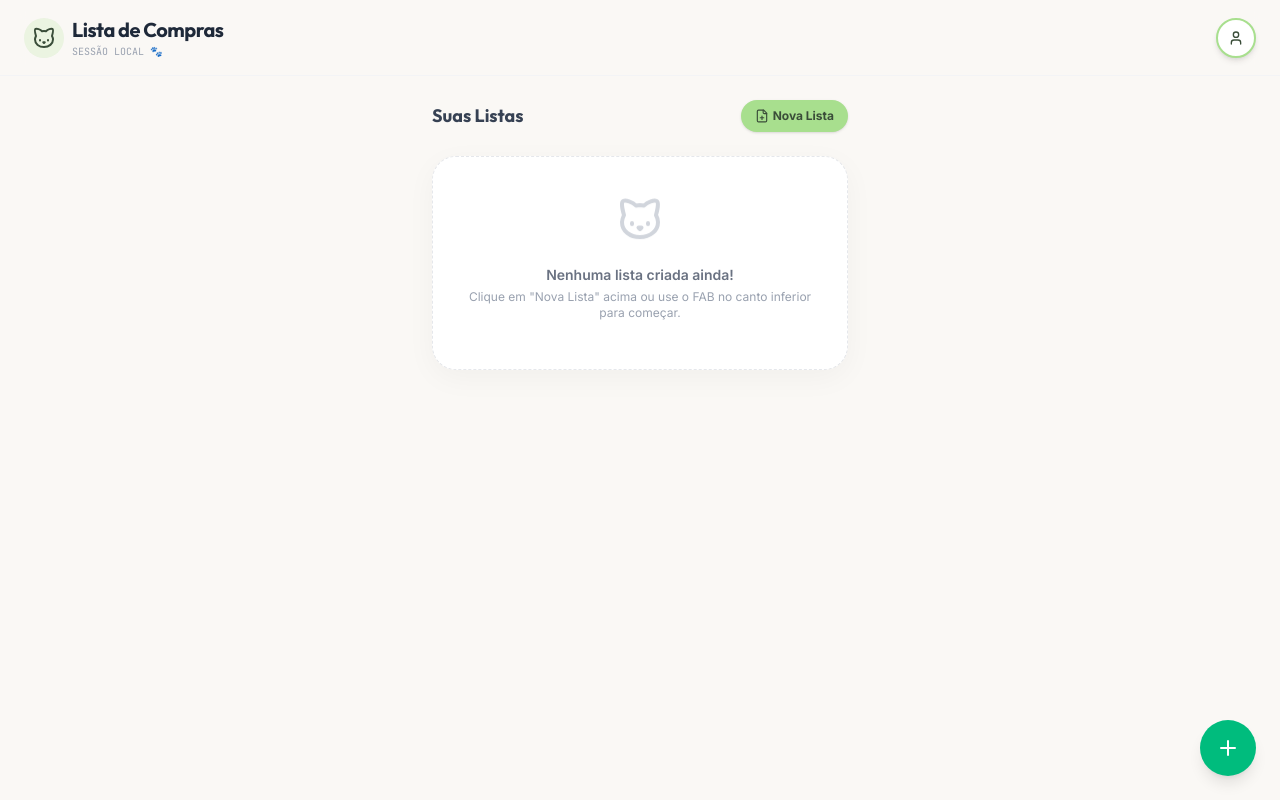
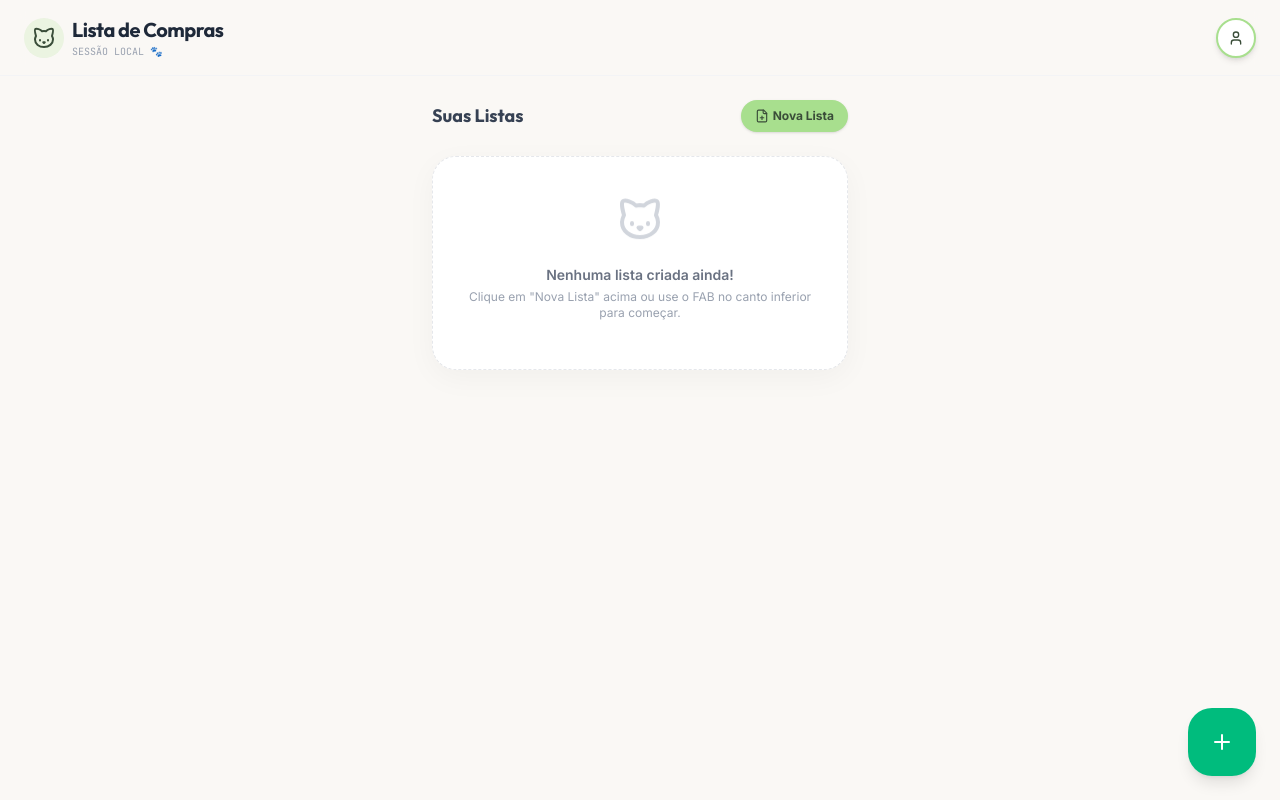
Before and after one commit to nkoten/Shopping-List, a React (Vite) app: page / in a window 1280 px wide. Built offline with nearby package versions, Linux system fonts and the light colour scheme.

Commit message:
update:  M src/App.tsx

```diff
--- a/src/App.tsx
+++ b/src/App.tsx
@@ -1437,7 +1437,7 @@ export default function App() {
             // reset fields
             setFabInputValue('');
           }}
-          class="w-14 h-14 bg-emerald-500 hover:bg-emerald-600 dark:bg-emerald-600 dark:hover:bg-emerald-700 text-white rounded-full flex items-center justify-center shadow-lg hover:scale-105 active:scale-95 transition-all cursor-pointer relative"
+          class="w-[68px] h-[68px] bg-emerald-500 hover:bg-emerald-600 dark:bg-emerald-600 dark:hover:bg-emerald-700 text-white rounded-[1.5rem] flex items-center justify-center shadow-lg hover:scale-105 active:scale-95 transition-all cursor-pointer relative"
         >
           {isFabMenuOpen ? <X class="w-6 h-6" /> : <Plus class="w-6 h-6" />}
 
```
